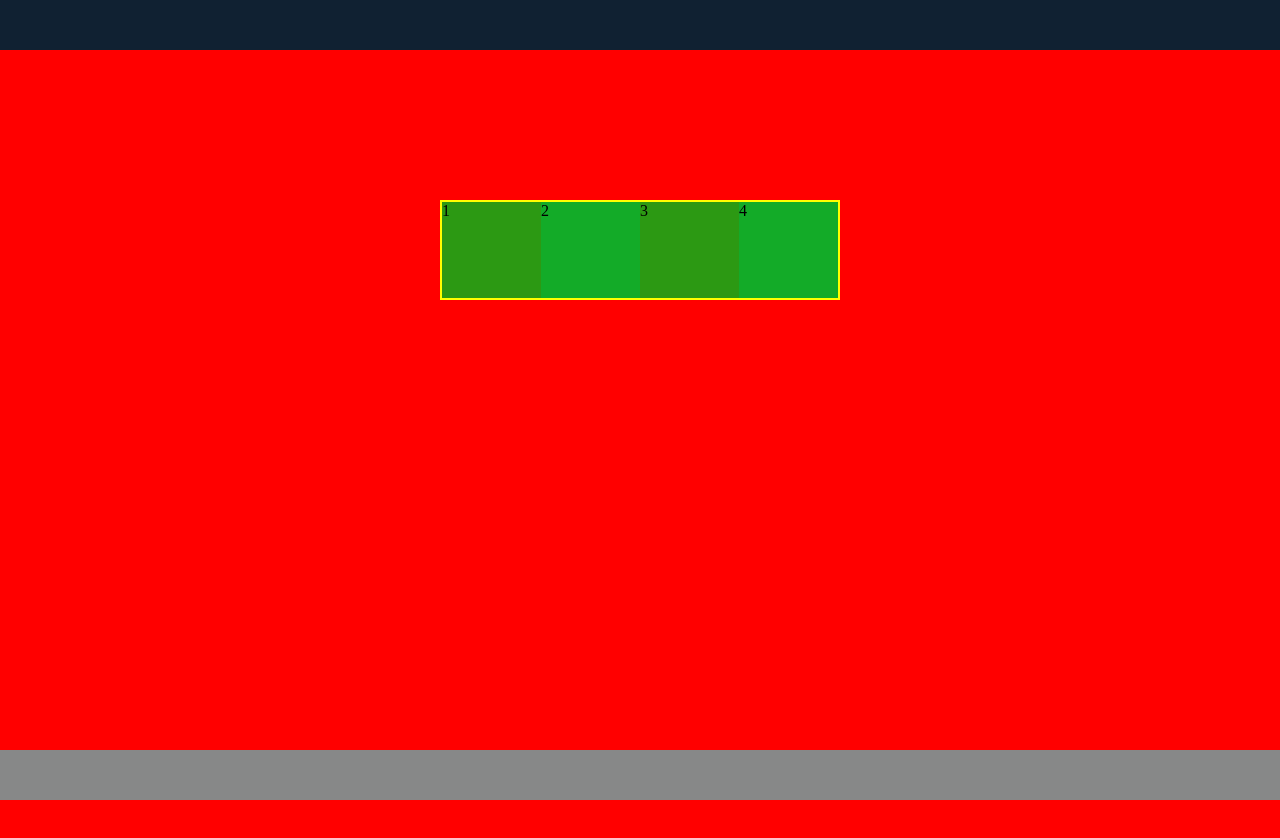
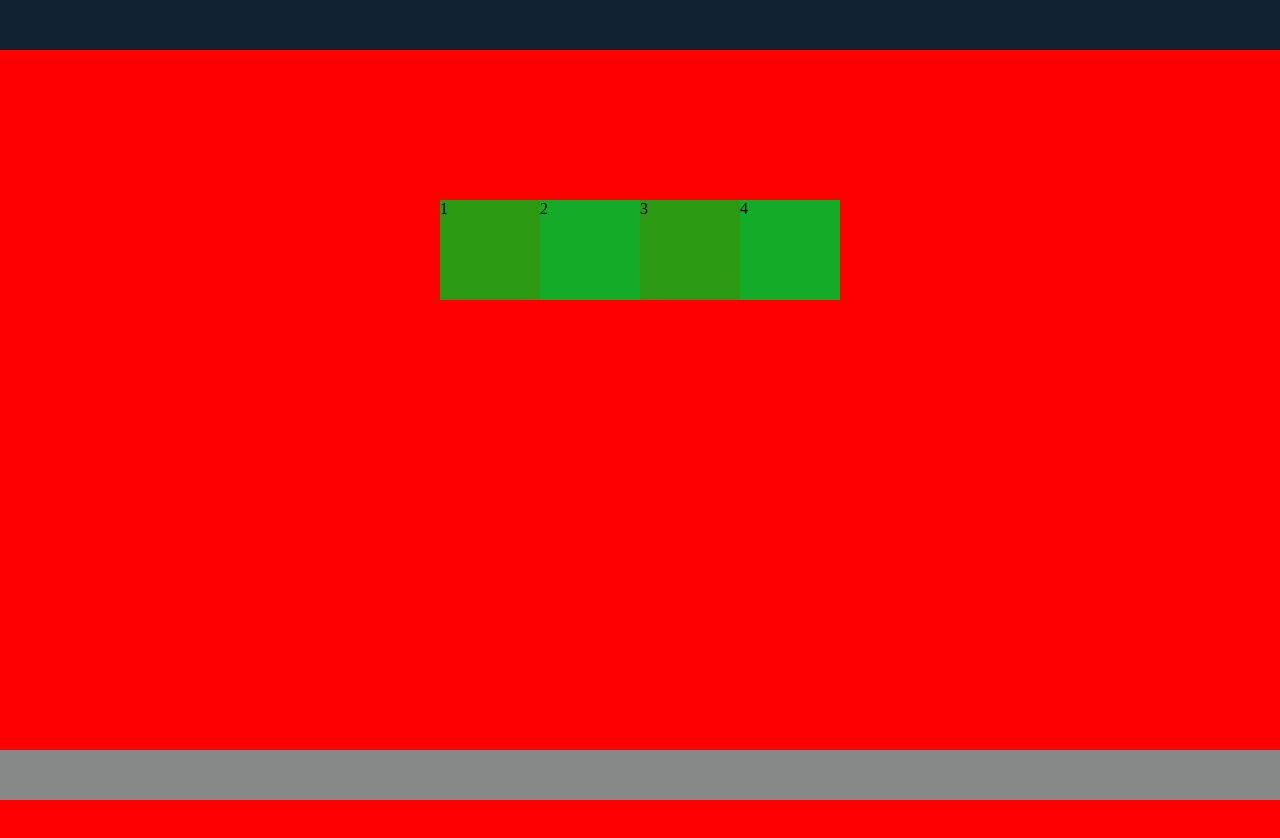
Before and after one commit to bge1234/css-practice2, a plain HTML site: page index.html in a window 1280 px wide. Drawn offline with Linux system fonts and the light colour scheme.

Commit message:
removed border leftover from troubleshooting

```diff
--- a/main.css
+++ b/main.css
@@ -23,7 +23,6 @@ main {
   height: 100px;
   box-sizing: border-box;
   margin: 0 auto;
-  border: solid 2px yellow;
 }
 
 .odd, .even {
```
